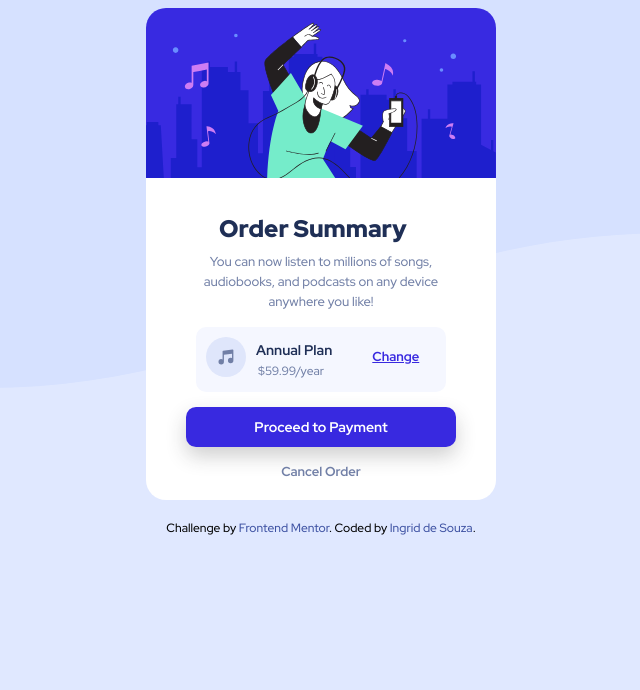
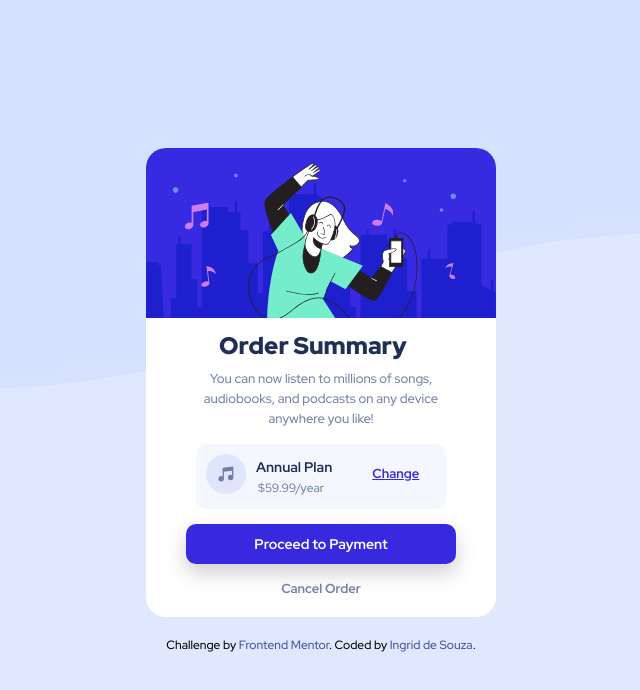
Before and after one commit to IngridsSilveira/order-summary-component, a plain HTML site: page index.html in a window 1280 px wide. Shown: the whole page, without its empty margins (319-959 px from the left). Drawn offline with Linux system fonts and the light colour scheme.

Commit message:
Update style.css

```diff
--- a/style.css
+++ b/style.css
@@ -8,23 +8,24 @@
     margin: 0;
 }
 body {
-    background-color: hsl(225, 100%, 94%);
     background-image: url('images/pattern-background-desktop.svg');
     background-position: top;
     background-repeat: no-repeat;
     background-size: contain;
     background-color: hsl(225, 100%, 94%);
-}
-main {
-    width: 100%;
-    height: 90vh;
+    width: 100vw;
+    height: 100vh;
+    box-sizing: border-box;
+    display: flex;
+    align-items: center;
+    justify-content: center;
+
 }
 .container {
     display: flex;
     flex-direction: column;
     justify-content: center;
     align-items: center;
-    margin-top: 10px;
 }
 .card {
     display: flex;
@@ -32,16 +33,11 @@ main {
     align-items: center;
     justify-content: center;
     width: 350px;
-    height: 490px;
     background-color: white;
     border-end-end-radius: 20px;
     border-end-start-radius: 20px;
     border-top-left-radius: 20px;
     border-top-right-radius: 20px;
-}
-.imagem {
-    position: absolute;
-    top: 8px;
 }
 .imagem img {
     border-top-left-radius: 20px;
@@ -52,7 +48,6 @@ main {
 .card-texto h1 {
     font-family: 'Red Hat Display', sans-serif;
     color: hsl(223, 47%, 23%);
-    margin-top: 175px;
     margin-left: 65px;
     padding: 8px;
     font-weight: 900;
@@ -139,6 +134,7 @@ main {
 }
 .cancel {
     margin-top: 15px;
+    margin-bottom: 20px;
 }
 .cancel a {
     font-family: 'Red Hat Display', sans-serif;
@@ -174,12 +170,3 @@ footer {
     color: hsl(223, 47%, 23%);
     font-weight: 700;
 }
-@media only screen and (min-width: 300px) and (max-width: 700px) {
-    * {
-        margin-top: 5px;
-    }
-    .imagem {
-        position: absolute;
-        top: -2px;
-    }
-}
```
